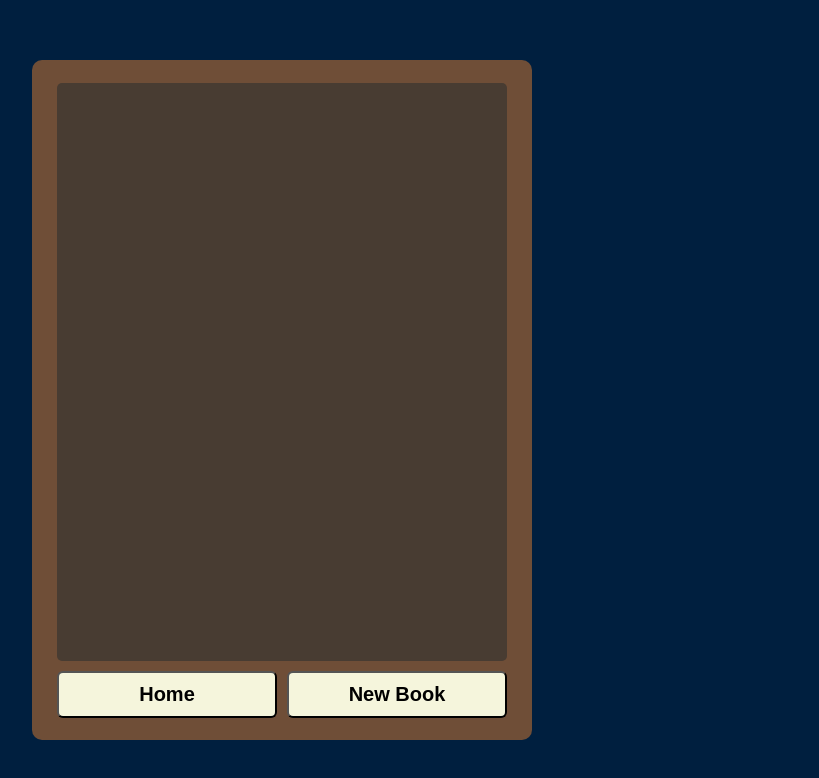
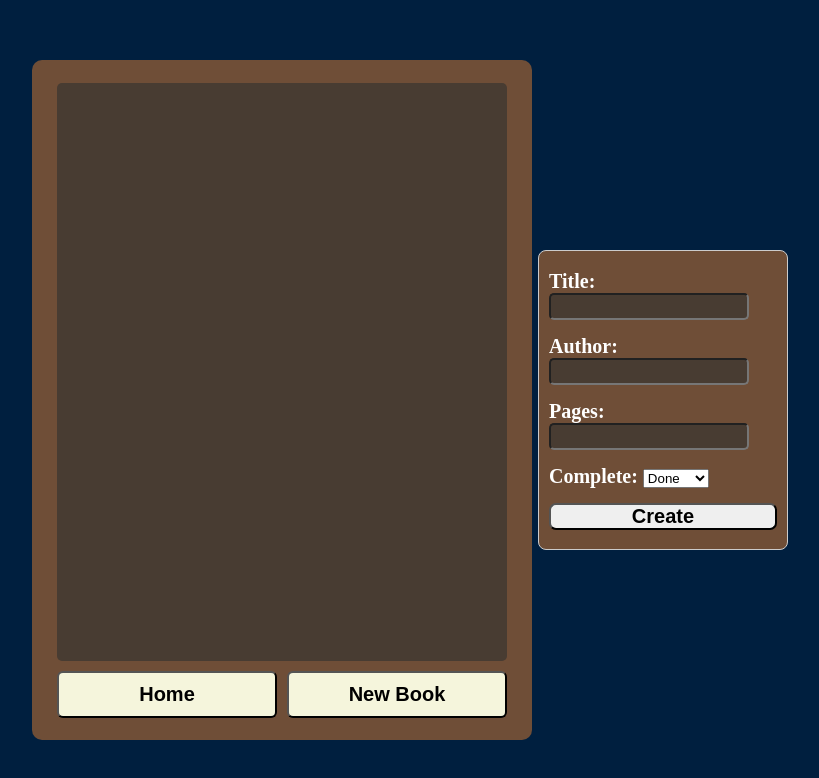
Before and after one commit to hoangvu1118/TheOdinProject, a plain HTML site: page Project-Assignment/TheLibrary/index.html in a window 1280 px wide. Both pictures are taken after a click on the button "New Book". Shown: the whole page, without its empty margins (358-1177 px from the left). Drawn offline with Linux system fonts and the light colour scheme.

Commit message:
adding a box to submit new book

```diff
--- a/Project-Assignment/TheLibrary/home.js
+++ b/Project-Assignment/TheLibrary/home.js
@@ -25,4 +25,25 @@ addBookToLibrary("Crazy Memory", "Katze Wang", "162", false)
 addBookToLibrary("Super Duber", "Evan Tahan", "37", false)
 addBookToLibrary("KingKong2", "Monkey Aatz", "29", false)
 
+
+const formBox = document.querySelector("#form-box")
+let create_Book = document.querySelector(".function.add")
+create_Book.addEventListener("click", () => {
+    formBox.style.display = 'flex'
+})
+
+const booksForm = document.querySelector(".submit")
+booksForm.addEventListener("click", (e) => {
+    e.preventDefault()
+    const form = document.querySelector("#forms")
+    const formData = new FormData(form)
+    let title = formData.get("title")
+    let author = formData.get("author")
+    let pages = formData.get("pages")
+    let read = formData.get("read")
+    addBookToLibrary(title, author, pages, read)
+    console.log(title, author, pages, read)
+    formBox.style.display = 'none'
+})
+
 console.table(myLibrary)
--- a/Project-Assignment/TheLibrary/index.html
+++ b/Project-Assignment/TheLibrary/index.html
@@ -23,6 +23,27 @@
             <button class="function add">New Book</button>
         </div>
     </div>
+    <div id="form-box">
+        <form action="" id="forms">
+            <label for="title">Title:
+                <input id="title" name="title" type="text" required>
+            </label>
+            <label for="author">Author:
+                <input id="author" name="author" type="text" required>
+            </label>
+            <label for="pages">Pages:
+                <input id="pages" name="pages" type="number" required>
+            </label>
+            <label for="read">
+                Complete:
+                <select name="read" id="read">
+                    <option value="true">Done</option>
+                    <option value="false">Not Yet</option>
+                </select>
+            </label>
+            <button type="submit" class="submit">Create</button>
+        </form>
+    </div>
 </body>
 
 </html>
--- a/Project-Assignment/TheLibrary/style.css
+++ b/Project-Assignment/TheLibrary/style.css
@@ -5,9 +5,9 @@
 }
 
 body{
+    display: flex;
     height: 100vh;
     width: 100%;
-    display: flex;
     justify-content: center;
     align-items: center;
     caret-color: transparent;
@@ -30,6 +30,8 @@ body{
     width: 450px;
     height: 85%;
     border-radius: 5px;
+    display: flex;
+    flex-wrap: wrap;
 }
 
 .function-section{
@@ -50,3 +52,42 @@ body{
 .function:hover{
     background: #ADD8E6;
 }
+
+#form-box{
+    position: absolute;
+    display: none;
+    flex-direction: column;
+    justify-content: space-evenly;
+    padding: 10px;
+    border: 1px solid #ccc;
+    background: #f9f9f9;
+    border-radius: 8px;
+    font-size: 20px;
+    width: 250px;
+    height: 300px;
+    align-items: center;
+    background: #6F4E37;
+    top: 50%;
+    left: 70%;
+    transform: translate(0%, -50%);
+}
+#forms{
+    display: flex;
+    flex-direction: column;
+    gap: 15px;
+    font-weight: bold;
+    text-align: left;
+    color: white;
+}
+input{
+    background: #483C32;
+    color: whitesmoke;
+    font-size: 20px;
+    max-width: 200px;
+    border-radius: 5px;
+}
+#forms .submit{
+    border-radius: 7px;
+    font-size: 20px;
+    font-weight: bold;
+}
```
